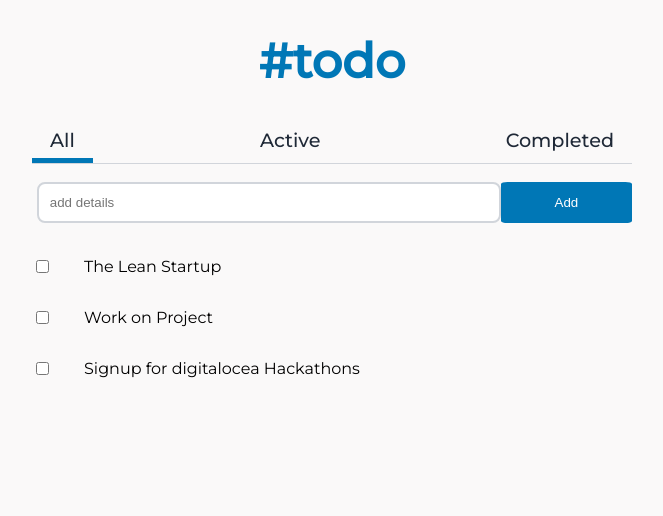
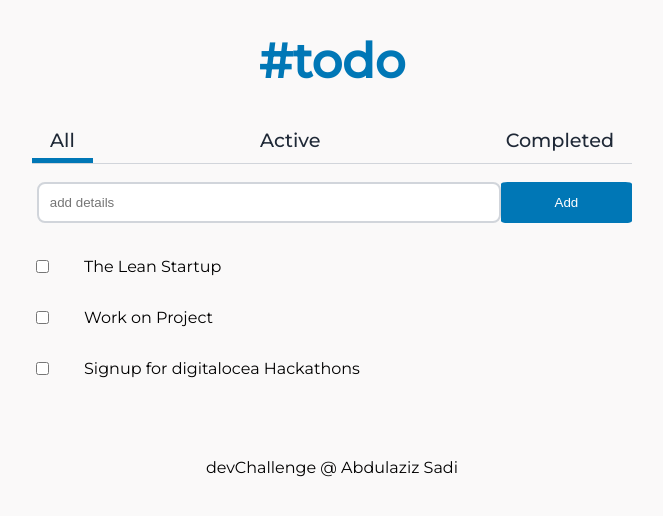
Before and after one commit to kitindi/todoapp-devChallenge, a React (Create React App) app: page / in a window 1280 px wide. Shown: the top 516 px of the page, without its empty margins (308-971 px from the left). Built offline with nearby package versions, Linux system fonts and the light colour scheme.

Commit message:
changes on footer

```diff
--- a/src/App.js
+++ b/src/App.js
@@ -74,6 +74,10 @@ function App() {
             </Route>
           </Switch>
         </div>
+        <footer style={{ textAlign: "Center", paddingTop: "4rem" }}>
+          {" "}
+          devChallenge @ Abdulaziz Sadi
+        </footer>
       </div>
     </Router>
   );
```
Also changed, not shown: 1 other file (tests, documents, lock files or other folders).
